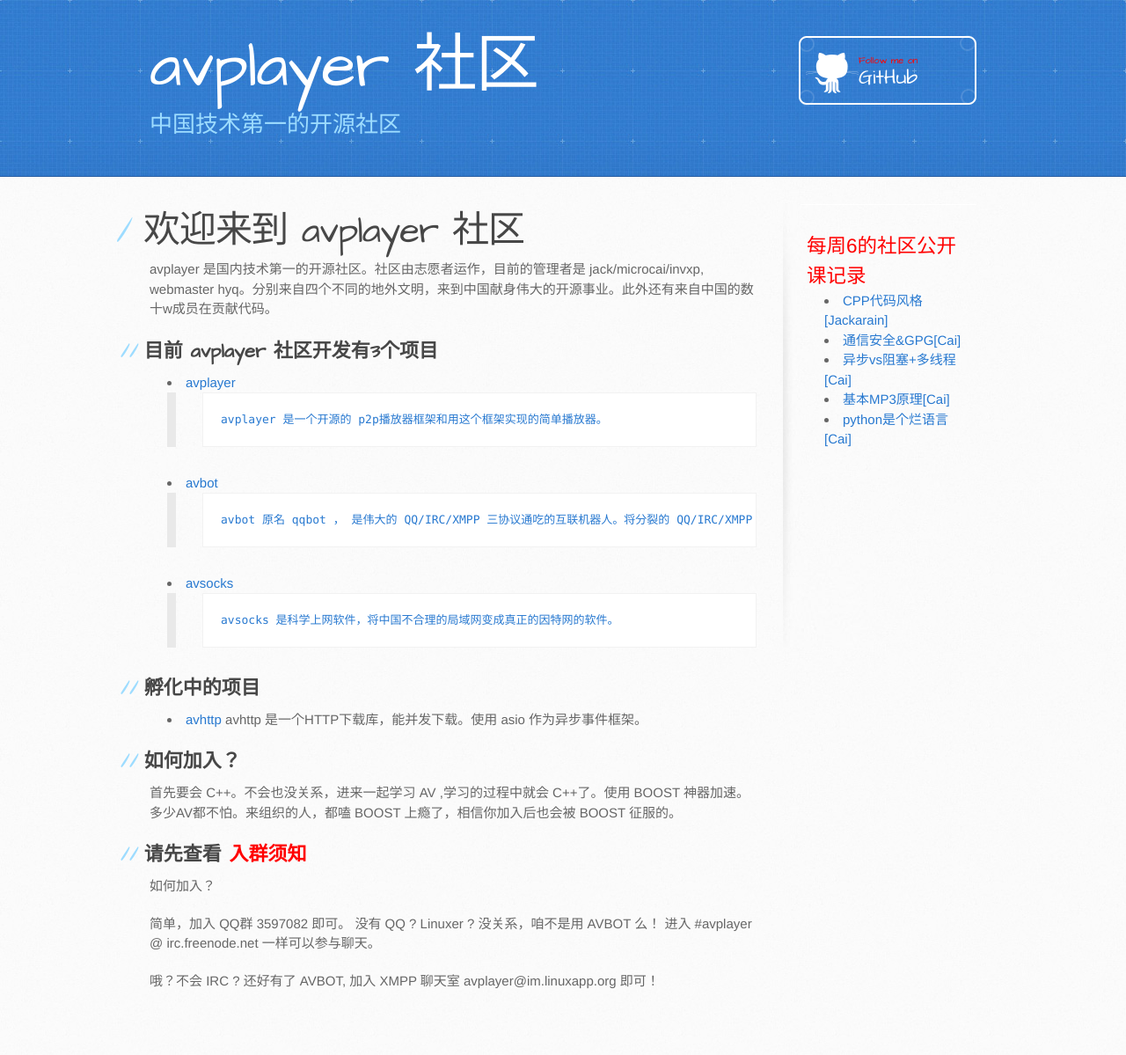
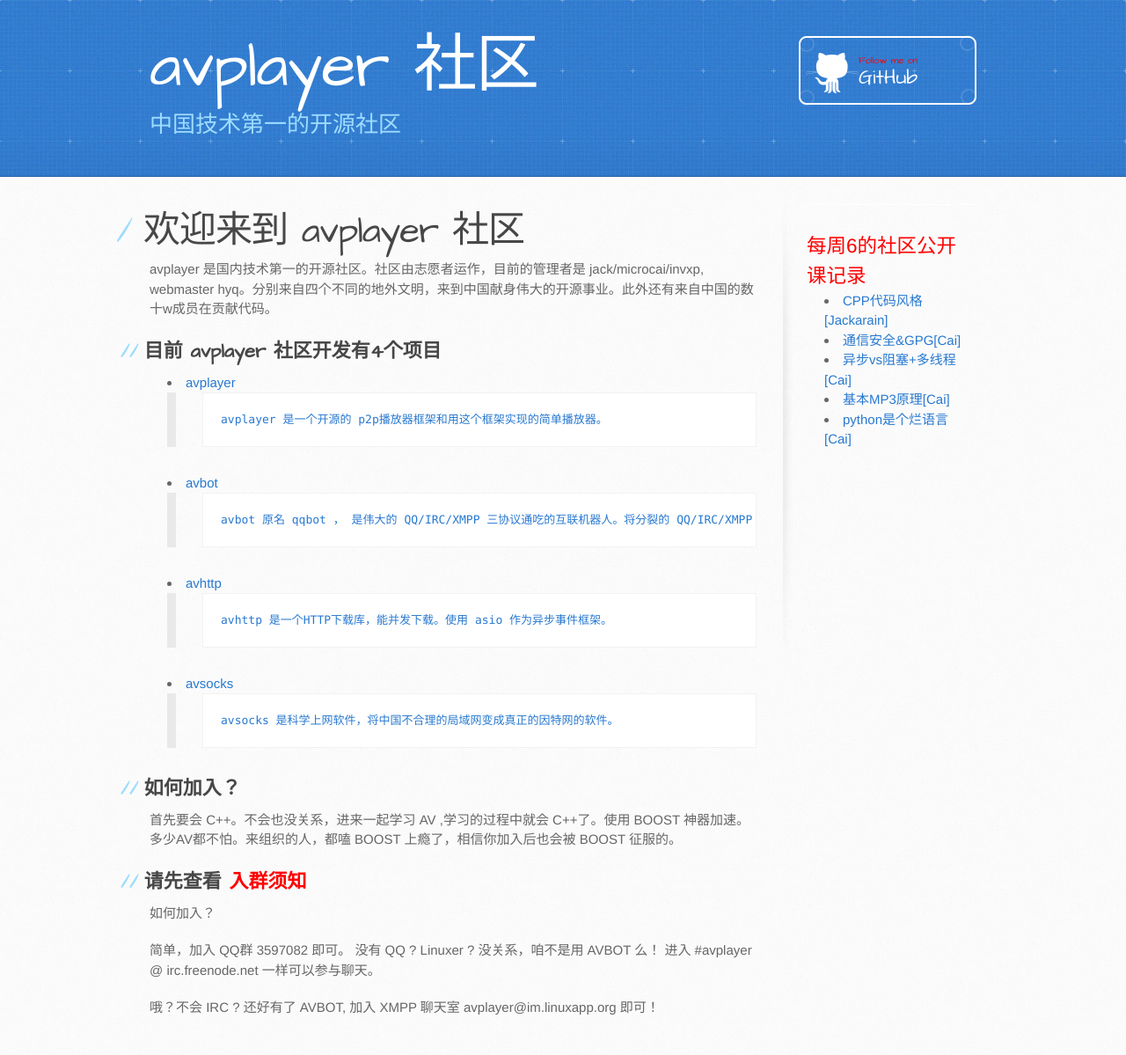
Before and after one commit to avplayer/avplayer.github.com, a Jekyll site: the page built from index.md, in a window 1280 px wide. Shown: the whole page at 88% size. Built offline with Jekyll 4.4.1, drawn with Linux system fonts in a browser that asks for light colours; Markdown is read by kramdown in place of the engine named in the settings; before the commit the page ends 1169 px from its top, so only the background shows below that.

```diff
--- a/index.md
+++ b/index.md
@@ -9,7 +9,7 @@ github : https://github.com/avplayer
 
 avplayer 是国内技术第一的开源社区。社区由志愿者运作，目前的管理者是 jack/microcai/invxp, webmaster hyq。分别来自四个不同的地外文明，来到中国献身伟大的开源事业。此外还有来自中国的数十w成员在贡献代码。
 
-## 目前 avplayer 社区开发有3个项目
+## 目前 avplayer 社区开发有4个项目
 
 + [avplayer](http://avplayer.avplayer.org)
 >	avplayer 是一个开源的 p2p播放器框架和用这个框架实现的简单播放器。
@@ -17,13 +17,12 @@ avplayer 是国内技术第一的开源社区。社区由志愿者运作，目
 + [avbot](http://qqbot.avplayer.org)
 >	avbot 原名 qqbot ， 是伟大的 QQ/IRC/XMPP 三协议通吃的互联机器人。将分裂的 QQ/IRC/XMPP 世界融合到了一起。
 >
++ [avhttp](/avhttp.html)
+>	avhttp 是一个HTTP下载库，能并发下载。使用 asio 作为异步事件框架。
+>
+
 + [avsocks](/avsocks.html)
 >	avsocks 是科学上网软件，将中国不合理的局域网变成真正的因特网的软件。
-
-## 孵化中的项目
-
-* [avhttp](/avhttp.html)
-   avhttp 是一个HTTP下载库，能并发下载。使用 asio 作为异步事件框架。
 
 ## 如何加入？
 
```
